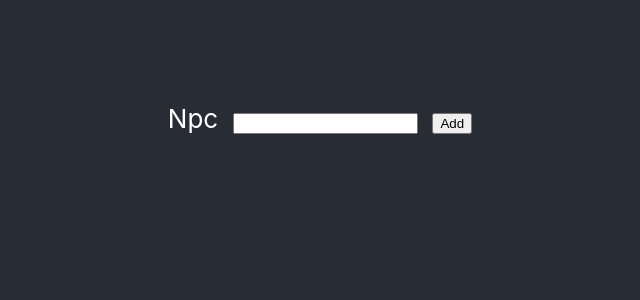
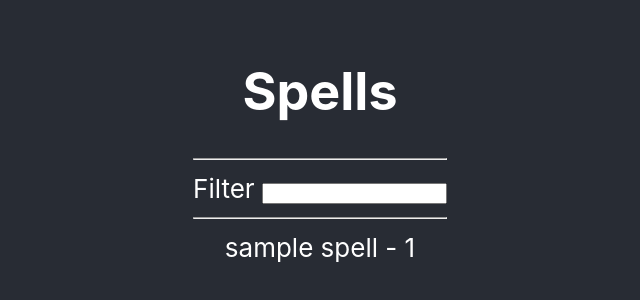
Before and after one commit to mvillaronga/dnd, a React (Create React App) app: page / in a window 1280 px wide. Shown: the part 256-556 px from the top of the page, without its empty margins (320-960 px from the left). Built offline with nearby package versions, Linux system fonts and the light colour scheme.

Commit message:
Spells Rendering at top level

```diff
--- a/package.json
+++ b/package.json
@@ -24,7 +24,8 @@
     "build": "react-scripts build",
     "test": "react-scripts test",
     "eject": "react-scripts eject",
-    "server:spells": "SET PORT=3001 & nodemon ./servers/server.spells"
+    "server:spells": "SET PORT=3001 & nodemon ./servers/server.spells",
+    "jest": "jest"
   },
   "eslintConfig": {
     "extends": "react-app"
--- a/src/App.js
+++ b/src/App.js
@@ -3,15 +3,18 @@ import React from 'react';
 // import logo from './logo.svg';
 import './App.css';
 
-import NpcListController from './components/Npc';
-import AddPanel from './components/AddPanel'
+// import NpcListController from './components/Npc';
+// import AddPanel from './components/AddPanel'
+import SpellSelectionPanel from './components/SpellSelectionPanel'
+
 
 function App() {
   return (
     <div className="App">
       <header className="App-header">
-        <AddPanel />
-        <NpcListController />
+        {/* <AddPanel />
+        <NpcListController /> */}
+        <SpellSelectionPanel />
       </header>
     </div>
   );
--- a/src/components/Npc/NpcList.js
+++ b/src/components/Npc/NpcList.js
@@ -5,7 +5,7 @@ import Npc from './Npc'
 const NpcList = ({ npcs, onNpcClick }) => (
   <ul>
     {npcs.map((npc, index) => (
-      <Npc key={index} {...npc} onClick={() => onNpcClick(index)} />
+      <Npc key={index} {...npc} onClick={() => onNpcClick(npc.id)} />
     ))}
   </ul>
 )
--- /dev/null
+++ b/src/components/SpellCard/index.js
@@ -0,0 +1,9 @@
+import React from 'react'
+
+const SpellCard = ({name, level}) => {
+    return <div>
+        {name} - {level}
+    </div>
+}
+
+export default SpellCard
--- /dev/null
+++ b/src/components/SpellList/index.js
@@ -0,0 +1,13 @@
+import React from 'react'
+
+import SpellCard from '../SpellCard'
+
+const SpellList = ({spells}) => (
+    <div>
+        {spells.map((spell, index) => (
+            <SpellCard {...spell} />
+            ))}
+    </div>
+)
+
+export default SpellList
--- /dev/null
+++ b/src/components/SpellSelectionPanel/index.js
@@ -0,0 +1,26 @@
+import React from 'react'
+
+import SpellList from '../SpellList'
+
+const SpellSelectionPanel = () => {
+
+    const props = {
+        spells: [
+            {name:"sample spell", level:"1"}
+        ]
+    }
+
+    return (
+    <div>
+        <h1>Spells</h1>
+        <hr />
+        <div>
+            Filter&nbsp;
+            <input type="text" />
+        </div>
+        <hr />
+        <SpellList {...props} />
+    </div>
+)}
+
+export default SpellSelectionPanel
```
Also changed, not shown: 1 other file (tests, documents, lock files or other folders).
